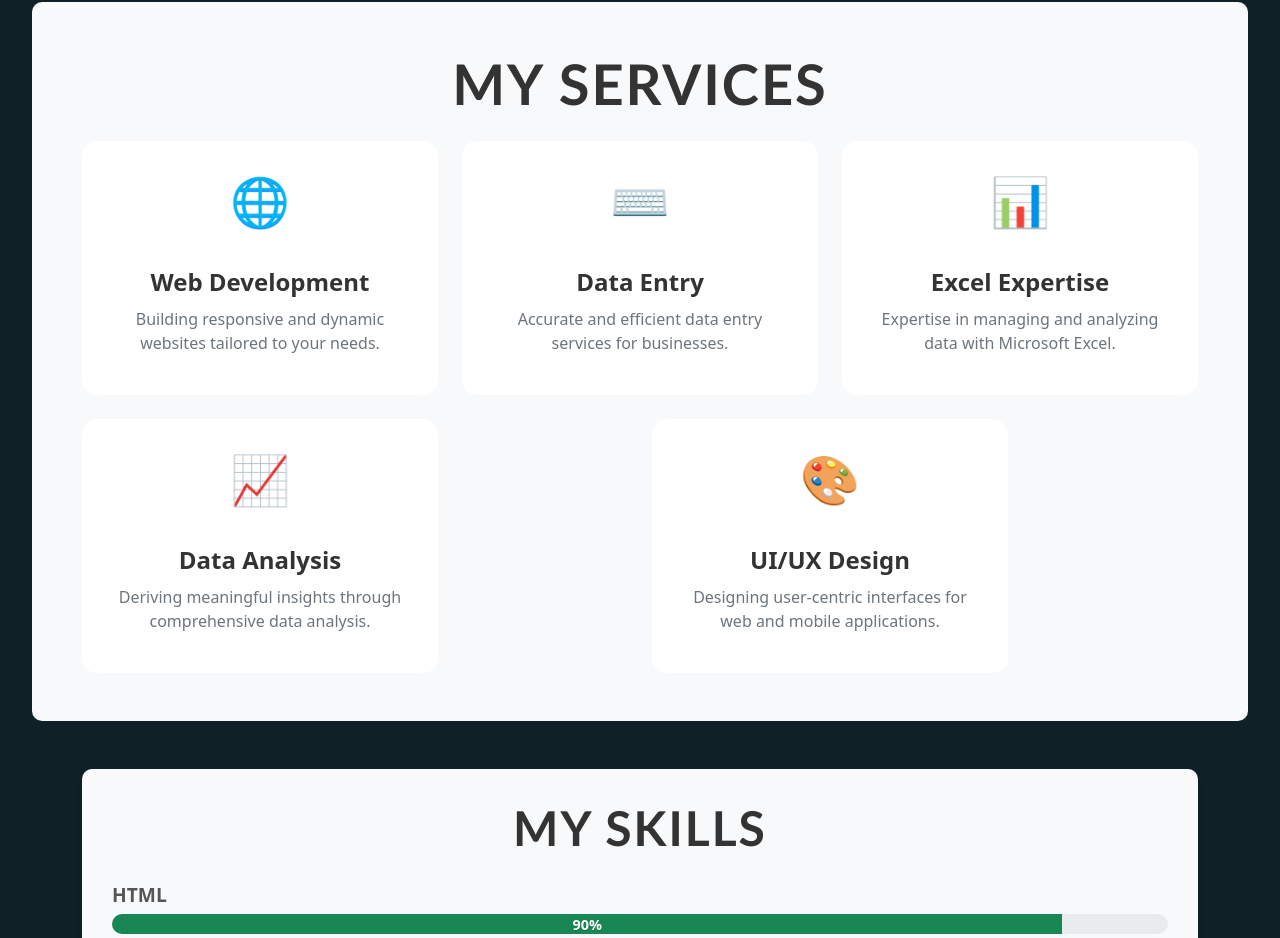
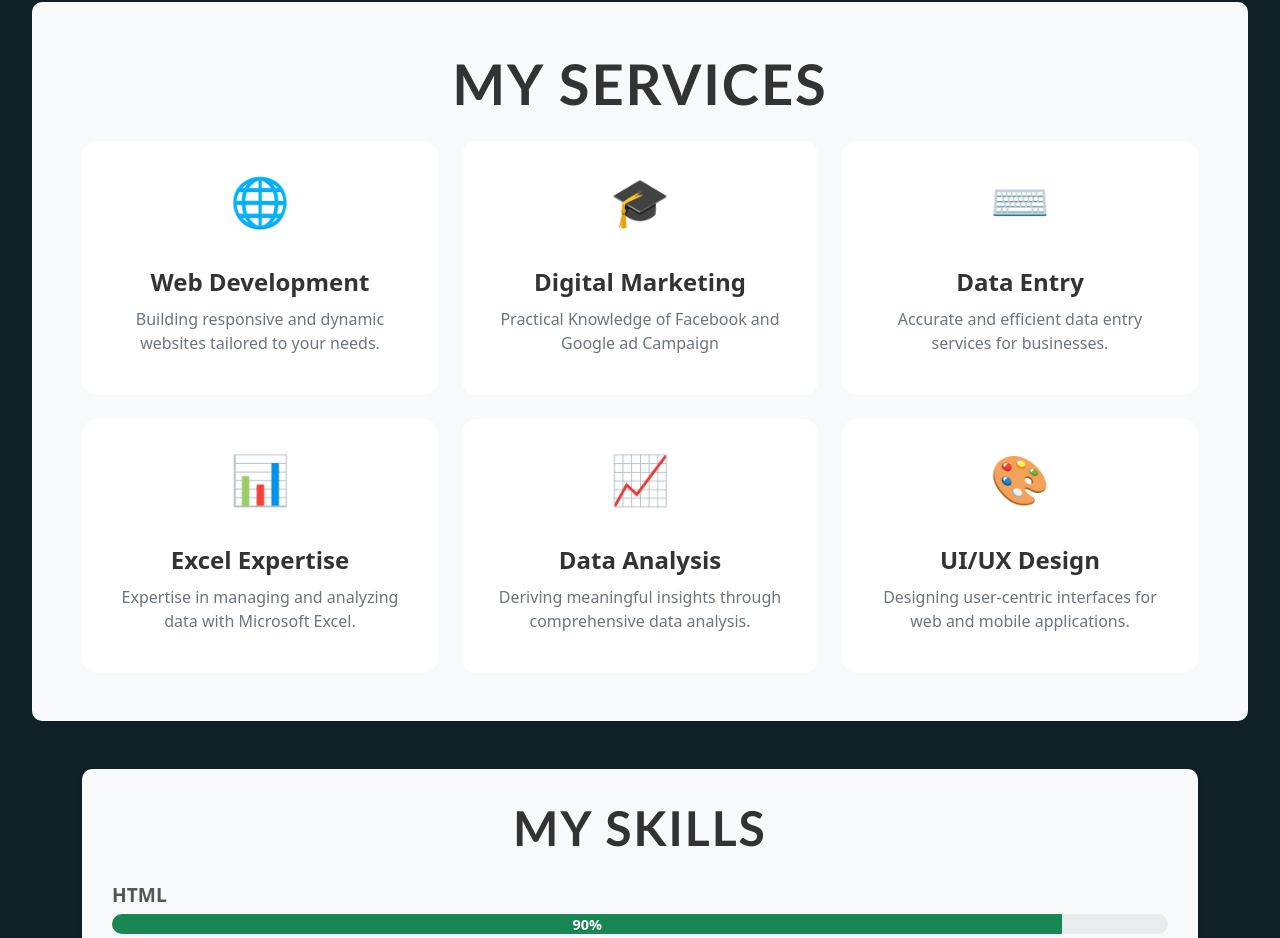
Before and after one commit to ASTO329/Srikanta.github.io, a plain HTML site: page index.html in a window 1280 px wide. Shown: the part 1718-2656 px from the top of the page. Drawn offline with nearby package versions, Linux system fonts and the light colour scheme.

Commit message:
Update index.html

```diff
--- a/index.html
+++ b/index.html
@@ -161,11 +161,11 @@
                          </div>
                     </div>
                     <!-- Teaching -->
-                    <!--<div class="col-md-4 col-sm-6">
+                    <div class="col-md-4 col-sm-6">
                          <div class="card service-card p-4 text-center">
                               <div class="service-icon mb-3">🎓</div>
-                              <h5>Teaching</h5>
-                              <p>Providing educational and technical knowledge in various domains.</p>
+                              <h5>Digital Marketing</h5>
+                              <p>Practical Knowledge of Facebook and Google ad Campaign  </p>
                          </div>
                     </div>
                     <!-- Data Entry -->
```
